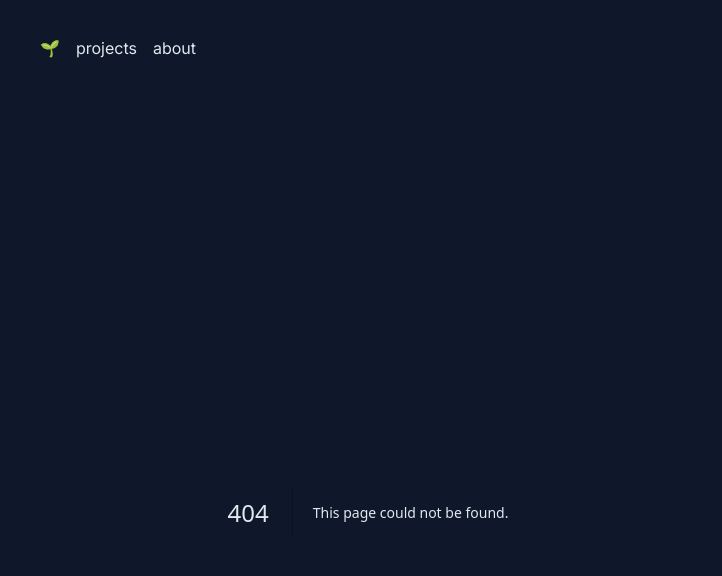
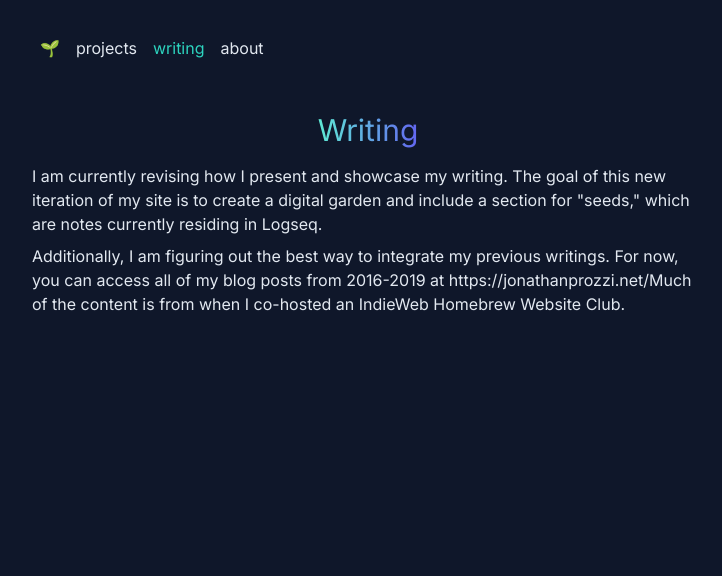
Before and after one commit to jonathanprozzi/jonathan-garden-site, a Next.js app: page /writing in a window 1280 px wide. Before the commit this address had no page. Shown: the top 576 px of the page, without its empty margins (272-994 px from the left). Built offline with nearby package versions, Linux system fonts and the light colour scheme.

Commit message:
updating sections, aded writing page

```diff
--- a/app/layout.tsx
+++ b/app/layout.tsx
@@ -1,8 +1,8 @@
 import './globals.css';
 import type { Metadata } from 'next';
 import { Inter } from 'next/font/google';
-import Navbar from '@/components/Navbar';
 import { cn } from '@/lib/utils';
+import Navbar from '@/components/navbar';
 
 const inter = Inter({ subsets: ['latin'] });
 
--- a/app/page.tsx
+++ b/app/page.tsx
@@ -1,4 +1,4 @@
-import { Github, GithubIcon, Linkedin, Twitter } from 'lucide-react';
+import { Github, Linkedin, Twitter } from 'lucide-react';
 
 export default function Home() {
   return (
@@ -9,20 +9,21 @@ export default function Home() {
         </h1>
         <div className="flex flex-col gap-2">
           <p>
-            I&apos;m a product engineer interested in learning,
+            I am a product engineer with a keen interest in learning,
             decentralization, and tools for thought. I enjoy working across the
             entire spectrum of product development, from UX design to
-            implementation. I&apos;ve been exploring decentralization and web3
-            and have been fortunate to work on several amazing projects.
+            implementation. Recently, I have been exploring decentralization and
+            web3 and have had the privilege of working on several amazing
+            projects.
           </p>
           <p>
-            I spent several years in the non-profit edtech space, building
-            products for educators and learners. During this time I discovered a
-            passion for building accessible apps that promote collaboration and
-            access to resources.
+            For several years, I worked in the non-profit edtech space, building
+            products for educators and learners. During this time, I discovered
+            a passion for creating accessible apps that promote collaboration
+            and provide access to resources.
           </p>
           <p>
-            I love working openly, and prefer to work in open source wherever
+            I value working openly and prefer to work in open source whenever
             possible.
           </p>
         </div>
--- /dev/null
+++ b/app/writing/page.tsx
@@ -0,0 +1,33 @@
+export default function Projects() {
+  return (
+    <main className="flex flex-col">
+      <div className="flex flex-col  items-center justify-center gap-4">
+        <h1 className="text-bold text-xl md:text-3xl  bg-clip-text text-transparent bg-gradient-to-r from-teal-300 to-indigo-500">
+          Writing
+        </h1>
+        <div className="flex flex-col gap-2">
+          <p>
+            I am currently revising how I present and showcase my writing. The
+            goal of this new iteration of my site is to create a digital garden
+            and include a section for &quot;seeds,&quot; which are notes
+            currently residing in Logseq.
+          </p>
+          <p>
+            Additionally, I am figuring out the best way to integrate my
+            previous writings. For now, you can access all of my blog posts from
+            2016-2019 at{' '}
+            <a
+              href="https://jonathanprozzi.net/"
+              rel="noopener noreferrer"
+              target="_blank"
+            >
+              https://jonathanprozzi.net/
+            </a>
+            Much of the content is from when I co-hosted an IndieWeb Homebrew
+            Website Club.
+          </p>
+        </div>
+      </div>
+    </main>
+  );
+}
--- a/components/Navbar.tsx
+++ b/components/Navbar.tsx
@@ -10,6 +10,9 @@ const navItems = {
   },
   '/projects': {
     name: 'projects',
+  },
+  '/writing': {
+    name: 'writing',
   },
   '/about': {
     name: 'about',
@@ -39,7 +42,7 @@ const Navbar = () => {
                   className={clsx(
                     'transition-all text-slate-200 hover:text-teal-300 flex align-middle',
                     {
-                      'text-slate-200': !isActive,
+                      'text-teal-400': isActive,
                     }
                   )}
                 >
```
